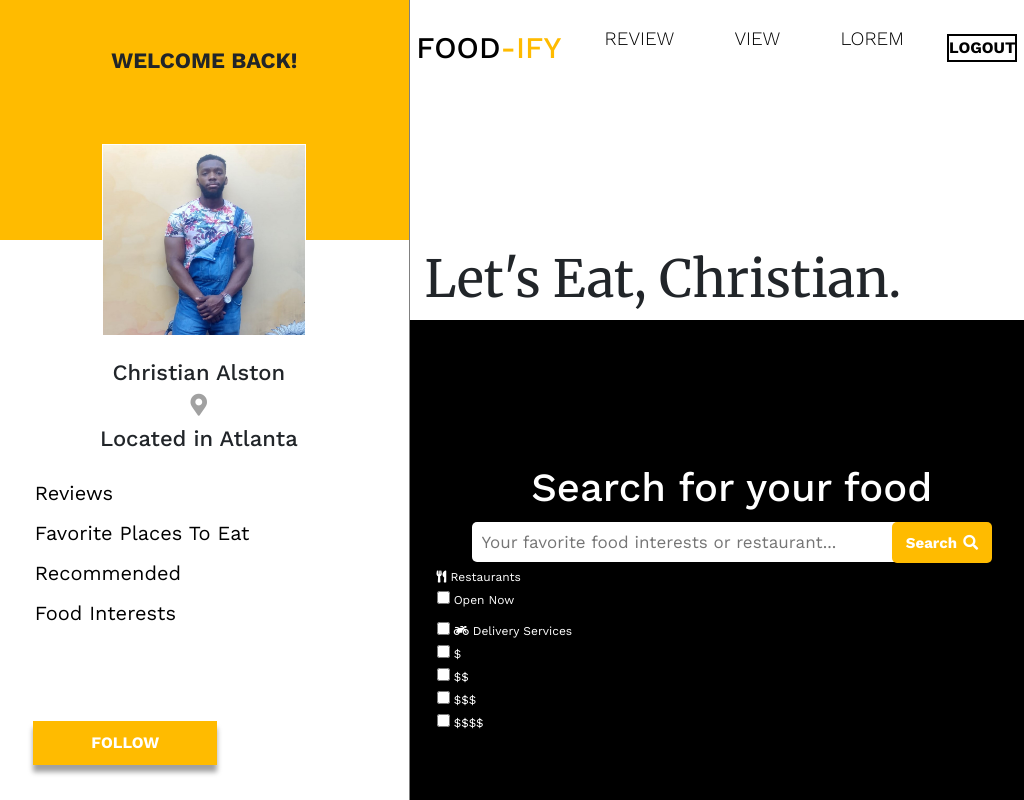
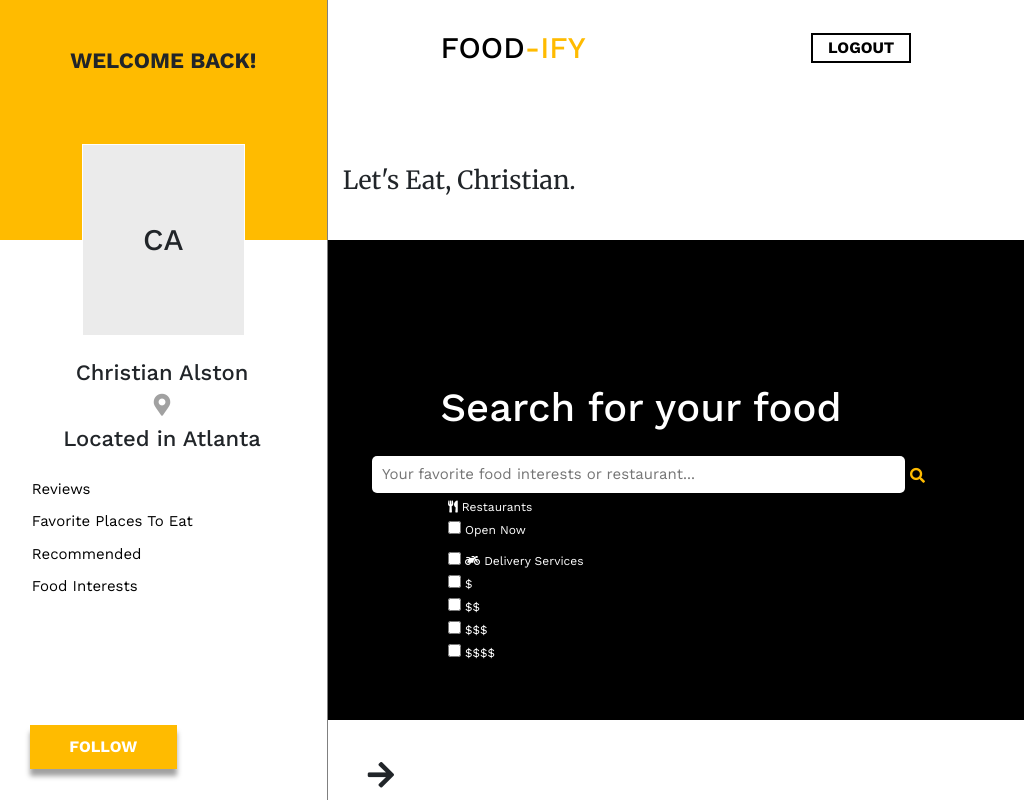
Before and after one commit to Tylerrutt17/Full-Stack-TRC, a website: page public/profile.html in a window 1024 px wide. Drawn offline with nearby package versions, Linux system fonts and the light colour scheme; some packages are replaced by stand-ins of ours.

Commit message:
responsive changes

```diff
--- a/public/profile.css
+++ b/public/profile.css
@@ -57,11 +57,12 @@ textarea:focus {
   border: 1px solid white;
   position: absolute;
   bottom: -40%;
+  display: flex;
+  justify-content: center;
 }
 
-.profilepic>img {
-  height: 100%;
-  width: 100%;
+.profilepic>.initials {
+  margin: auto;
 }
 
 .left {
@@ -107,8 +108,7 @@ textarea:focus {
 
 .personal>ul>a {
   text-decoration: none;
-  font-size: 20px;
-  font-size: min(max(12px, 4vw), 20px);
+  font-size: min(max(12px, 4vw), 15px);
 }
 
 .personal>ul>a>li {
@@ -201,14 +201,33 @@ textarea:focus {
   text-transform: uppercase;
 }
 
+
+@keyframes goDown {
+  0% {
+    opacity: 1;
+  }
+
+  100% {
+    opacity: 0;
+    bottom: 0%;
+  }
+}
+
+.right>i {
+  position: absolute;
+  bottom: 10px;
+  left: 40px;
+  font-size: min(max(16px, 5vw), 30px);
+}
+
 .right>.searchdiv {
   height: 60%;
   width: 100%;
-  bottom: -800px;
   text-align: center;
   display: flex;
   justify-content: center;
   flex-direction: column;
+  position: absolute;
   background-color: rgb(0, 0, 0);
 }
 
@@ -216,8 +235,8 @@ textarea:focus {
   margin: auto;
   position: absolute;
   top: 30%;
-  width: 100%;
   text-align: center;
+  width: 90%;
 }
 
 .searchbars>h1 {
@@ -226,23 +245,21 @@ textarea:focus {
   margin-bottom: 10px;
 }
 
+.searchbars>form {
+  width: 100%;
+}
+
 .searchbars>form>input {
-  height: 40px;
-  width: 35%;
   border-radius: 5px;
   margin: 0 7px;
   border: none;
   padding-left: 10px;
-  font-size: 17px;
 }
 
 .searchbars>form>.submitsearch {
   background-color: rgba(255, 187, 0, 1);
   color: white;
   font-weight: bold;
-  font-size: 15px;
-  height: 41px;
-  width: 100px;
   border: none;
   border-radius: 5px;
   padding-top: 5px;
@@ -250,7 +267,7 @@ textarea:focus {
 }
 
 .searchbars>form>.submitsearch>i {
-  padding-left: 2px;
+  padding-left: 18px;
 }
 
 .searchbars>ul {
@@ -262,14 +279,14 @@ textarea:focus {
 
 .searchbars>ul>li {
   color: white;
-  margin: 10px 20px;
+  font-size: min(max(16px, 5vw), 20px);
+  margin: 5px 20px;
 }
 
 .right>.intro {
   height: 20%;
   width: 100%;
   position: absolute;
-  top: 25%;
 }
 
 .intro>h1 {
@@ -287,18 +304,17 @@ textarea:focus {
 }
 
 .eats {
-  height: 40%;
   width: 100%;
   position: absolute;
   bottom: 5%;
   display: flex;
   justify-content: space-between;
+  overflow-y: scroll;
 }
 
 .eats>.place {
-  height: 90%;
+  height: 100%;
   text-align: center;
-  line-height: 20px;
   box-shadow: rgb(161, 161, 161) 5px 8px 10px;
 }
 
@@ -309,7 +325,7 @@ textarea:focus {
 
 .place>img {
   height: 70%;
-  width: 100%;
+  width: 90%;
 }
 
 .place>h3 {
@@ -323,19 +339,19 @@ textarea:focus {
 }
 
 .restaurantpage {
-  height: 110vh;
+  height: 90vh;
   width: 100%;
   position: absolute;
-  bottom: -1700px;
   display: grid;
   grid-template-columns: repeat(auto-fit, minmax(20rem, 1fr));
+  overflow-y: scroll;
 }
 
 .restaurantpage>.searchresults {
   background-color: rgb(255, 187, 0);
-  height: 40%;
+  height: 30%;
   width: 100%;
-  overflow-x: scroll;
+
 }
 
 .restaurantpage>.stats {
@@ -348,23 +364,23 @@ textarea:focus {
 }
 
 .stats>h1 {
-  font-size: min(max(10px, 4vw), 50px);
+  font-size: min(max(22px, 4vw), 50px);
 }
 
 .stats>p {
   color: rgba(255, 187, 0, 1);
-  font-size: min(max(10px, 4vw), 15px);
+  font-size: min(max(16px, 4vw), 19px);
 }
 
 .stats>h3 {
   color: rgb(78, 78, 78);
 
-  font-size: min(max(10px, 4vw), 15px);
+  font-size: min(max(13px, 4vw), 15px);
 }
 
 .stats>h2 {
   color: rgb(49, 49, 49);
-  font-size: min(max(10px, 4vw), 19px);
+  font-size: min(max(15px, 4vw), 19px);
 }
 
 .stats>ul {
@@ -373,12 +389,10 @@ textarea:focus {
 }
 
 .stats>ul>li {
-  margin: 0 10px;
+  margin-right: 10px;
 }
 
 .stats>ul>li>button {
-  height: 40px;
-  width: 100%;
   padding: 10px;
   font-size: min(max(10px, 7vw), 20px);
   border-radius: 5px;
@@ -553,6 +567,17 @@ textarea:focus {
   background-color: rgb(211, 211, 211);
 }
 
+@keyframes go {
+  0% {
+    opacity: 1;
+  }
+
+  100% {
+    opacity: 0;
+    left: 30%;
+  }
+}
+
 @media screen and (min-width: 320px) and (max-width: 575px) {
   .main {
     width: 100%;
@@ -571,6 +596,17 @@ textarea:focus {
     width: 4px;
   }
 
+  .right>i {
+    position: absolute;
+    bottom: 10px;
+    left: 40px;
+    font-size: min(max(16px, 5vw), 30px);
+    animation-name: go;
+    animation-duration: 1s;
+    animation-iteration-count: infinite;
+    animation-direction: normal forwards;
+  }
+
   .nav {
     border: none;
   }
@@ -584,11 +620,19 @@ textarea:focus {
     width: 100px;
   }
 
+  .intro {
+    top: 100px;
+  }
+
+  .intro>h1 {
+    font-size: 25px;
+  }
+
   #searchbar1 {
     left: 0;
     height: 30px;
     font-size: 10px;
-    width: 55%;
+    width: 85%;
     border-radius: 5px;
   }
 
@@ -597,10 +641,9 @@ textarea:focus {
   }
 
   .submitsearch {
-    width: 1px;
-    font-size: 1px;
-    background-color: transparent !important;
-    color: transparent !important;
+    height: 30px;
+    margin-top: 10px;
+    font-size: 12px;
   }
 
   .submitsearch>i {
@@ -612,10 +655,11 @@ textarea:focus {
 
   .searchdiv {
     width: 100%;
+    bottom: -100px;
   }
 
   .eats {
-    height: 60%;
+    height: 40%;
     width: 100%;
     display: flex;
     flex-flow: column wrap !important;
@@ -635,10 +679,12 @@ textarea:focus {
   }
 
   .stats>ul>li>button {
-    margin: 10px;
+    width: 50px;
+
   }
 
   .restaurantpage {
+    bottom: -1200px;
     display: grid;
     grid-template-columns: repeat(auto-fit, minmax(20rem, 1fr));
   }
@@ -649,32 +695,96 @@ textarea:focus {
 }
 
 @media (min-width: 768px) and (max-width: 1024px) {
-  .left {
-    width: 40% !important;
+  .right>i {
+    position: absolute;
+    bottom: 10px;
+    left: 40px;
+    font-size: min(max(16px, 5vw), 30px);
+    animation-name: go;
+    animation-duration: 1s;
+    animation-iteration-count: infinite;
+    animation-direction: normal forwards;
   }
 
-  .personal {
-    height: 50px;
+  .main {
+    width: 100%;
+  }
+
+  .left {
+    width: 32%;
   }
 
   .right {
-    width: 60% !important;
+    width: 68% !important;
+    border: none;
+  }
+
+  .right::-webkit-scrollbar {
+    width: 8px;
+  }
+
+
+  .nav {
+    border: none;
+  }
+
+  .navitems>ul {
+    display: none;
+  }
+
+  .logout {
+    height: 30px;
+    width: 100px;
+  }
+
+  .intro {
+    top: 100px;
+  }
+
+  .intro>h1 {
+    font-size: 25px;
+  }
+
+  #searchbar1 {
+    left: 0;
+    height: 37px;
+    font-size: 15px;
+    width: 85%;
+    border-radius: 5px;
+  }
+
+  #searchbar2 {
+    display: none;
+  }
+
+  .submitsearch {
+    height: 30px;
+    margin-top: 10px;
+    font-size: 12px;
+  }
+
+  .submitsearch>i {
+    font-size: 15px;
+    position: absolute;
+    margin-left: -25px;
+    color: rgb(255, 187, 0);
+  }
+
+  .searchdiv {
+    width: 100%;
+    bottom: -100px;
   }
 
   .eats {
-    top: 45%;
-  }
-
-  .stats>ul>li>button {
-    width: 70px;
+    height: 40%;
+    width: 100%;
+    display: flex;
+    flex-flow: column wrap !important;
+    justify-content: center;
   }
 
   .place {
-    line-height: 10px;
-  }
-
-  .right::-webkit-scrollbar {
-    width: 10px;
+    width: 50%;
   }
 
   .searchbars>ul {
@@ -689,10 +799,82 @@ textarea:focus {
     text-align: left;
   }
 
+  .stats>ul>li>button {
+    width: 100px;
+
+  }
+
+  .restaurantpage {
+    bottom: -1200px;
+    display: grid;
+    grid-template-columns: repeat(auto-fit, minmax(20rem, 1fr));
+  }
+
+  .review {
+    position: relative;
+  }
+}
+
+@media screen and (min-width: 1024px) and (max-width:1440px) {
+  .right>i {
+    position: absolute;
+    bottom: 10px;
+    left: 40px;
+    font-size: min(max(16px, 5vw), 30px);
+    animation-name: go;
+    animation-duration: 1s;
+    animation-iteration-count: infinite;
+    animation-direction: normal forwards;
+  }
+
+  .main {
+    width: 100%;
+  }
+
+  .left {
+    width: 32%;
+  }
+
+  .profilepic>.initials {
+    font-size: 30px;
+  }
+
+  .right {
+    width: 68% !important;
+    border: none;
+  }
+
+  .right::-webkit-scrollbar {
+    width: 10px;
+  }
+
+  .nav {
+    border: none;
+  }
+
+  .navitems>ul {
+    display: none;
+  }
+
+  .logout {
+    height: 30px;
+    width: 100px;
+  }
+
+  .intro {
+    top: 100px;
+  }
+
+  .intro>h1 {
+    font-size: 25px;
+  }
+
   #searchbar1 {
-    width: 70%;
     left: 0;
-    margin: auto;
+    height: 37px;
+    font-size: 15px;
+    width: 85%;
+    border-radius: 5px;
   }
 
   #searchbar2 {
@@ -700,95 +882,61 @@ textarea:focus {
   }
 
   .submitsearch {
-    margin-left: -15px;
+    height: 30px;
+    margin-top: 10px;
+    font-size: 12px;
+  }
+
+  .submitsearch>i {
+    font-size: 15px;
+    position: absolute;
+    margin-left: -25px;
+    color: rgb(255, 187, 0);
   }
 
   .searchdiv {
-    left: 0;
-    top: 10%;
-    height: 10%;
+    width: 100%;
+    bottom: -100px;
+  }
+
+  .eats {
+    height: 40%;
+    width: 100%;
+    display: flex;
+    flex-flow: column wrap !important;
+    justify-content: center;
+  }
+
+  .place {
+    width: 50%;
+    line-height: 10px;
+  }
+
+  .searchbars>ul {
+    width: 100%;
+    display: block;
+    text-align: left;
+    margin: auto;
+  }
+
+  .searchbars>ul>li {
+    font-size: 12px;
+    text-align: left;
+  }
+
+  .stats>ul>li>button {
+    width: 100px;
+
   }
 
   .restaurantpage {
-    bottom: -2000px;
-  }
-}
-
-@media screen and (min-width: 1024px) {
-  .main {
-    width: 90%;
-    height: 90vh;
-    top: 40px;
+    bottom: -1100px;
+    display: grid;
+    grid-template-columns: repeat(auto-fit, minmax(20rem, 1fr));
   }
 
-  .left {
-    width: 30%;
-  }
-
-  .right {
-    padding: 0;
-    width: 70%;
-  }
-
-  .profilepic {
-    height: 50%;
-    width: 80%;
-  }
-
-  .profilepic>img {
-    height: 100%;
-    width: 100%;
-  }
-
-  .personal>ul {
-    height: 40%;
-  }
-
-  .personal>ul>a {
-    margin: 0px;
-    height: 10px;
-  }
-
-  .personal>.follow {
-    bottom: 8%;
-  }
-
-  .searchdiv {
-    height: 5%;
-    width: 100%;
-    left: 0;
-    top: 30%;
-  }
-
-  .eats {
-    top: 100%;
-  }
-
-  .place {
-    margin-top: 25px;
-    padding: 10px 0;
-  }
-
-  .restaurantpage {
-    left: 0;
-  }
-
-  .searchbars>form>input {
-    height: 40px;
-    margin: 0 -7px;
-  }
-
-  .searchbars>ul {
-    left: 0;
-    font-size: 14px;
-  }
-
-  .searchbars>ul>li {
-    margin: 5px 12px;
-  }
-
-  .submitsearch {
-    height: 30px;
+  .review {
+    position: relative;
   }
 }
 
--- a/public/profile.html
+++ b/public/profile.html
@@ -34,7 +34,7 @@
         <div class="yellowblock">
           <h1>Welcome Back!</h1>
           <div class="profilepic">
-            <img src="me.jpg" alt="" />
+            <h1 class="initials">CA</h1>
           </div>
         </div>
         <div class="personal">
@@ -50,7 +50,7 @@
           <button class="follow">Follow</button>
         </div>
       </div>
-      <div class="col right">
+      <div class="right">
         <div class="nav">
           <div class="navitems">
             <h3>Food<span>-ify</span></h3>
@@ -65,7 +65,9 @@
         <div class="row intro">
           <h1>Let's Eat, Christian.</h1>
         </div>
-        <div class="row row-cols-md-1 row-cols-lg-2 row-cols-xl-3 eats">
+        <div
+          class="row row-cols-sm-1 row-cols-md-1 row-cols-lg-2 row-cols-xl-3 eats"
+        >
           <div class="col place">
             <h2>Sample 1</h2>
             <img src="friedrice.jpg" alt="" />
@@ -85,7 +87,8 @@
             <p>Leave a review?</p>
           </div>
         </div>
-        <div class="col searchdiv">
+        <i class="fas fa-arrow-right"></i>
+        <div class="searchdiv">
           <div class="searchbars">
             <h1>Search for your food</h1>
             <form action="">
@@ -102,7 +105,7 @@
                 id="searchbar2"
               />
               <button type="submit" class="submitsearch">
-                Search <i class="fas fa-search"></i>
+                <i class="fas fa-search"></i>
               </button>
             </form>
             <ul>
@@ -136,7 +139,7 @@
           </div>
         </div>
         <div id="restaurant" class="restaurantpage">
-          <div class="searchresults">
+          <div id="searchresults" class="searchresults">
             <h2 class="results">
               Your Results Here
             </h2>
```
